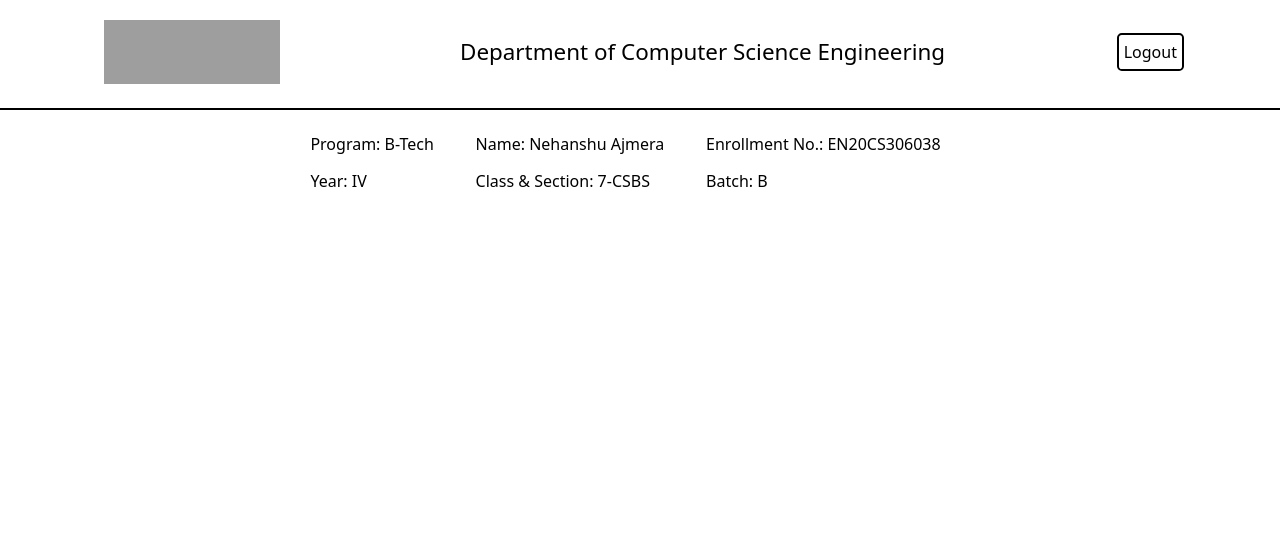
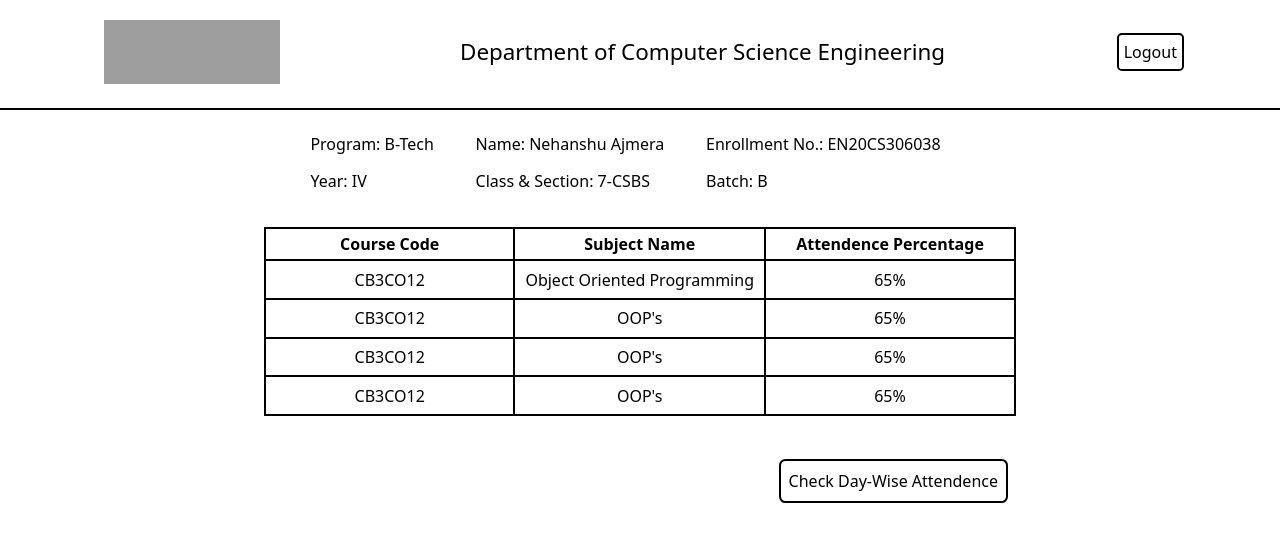
Before and after one commit to nehanshuajmera/DeployAMS, a React (Vite) app in the folder client/: page / in a window 1280 px wide. Shown: the top 542 px of the page. Built offline with nearby package versions, Linux system fonts and the light colour scheme; grey boxes are pictures that could not be loaded.

Commit message:
Student Percentage Page Complete

```diff
--- a/client/src/pages/Attendence/SingleAttendence.css
+++ b/client/src/pages/Attendence/SingleAttendence.css
@@ -1,4 +1,4 @@
-.singleStudentMain{
+.singleStudentMain {
     /* background: linear-gradient(135deg, #1C1C1C 20%, #494949 100%); */
     background-color: #fff;
     color: #000;
@@ -6,7 +6,7 @@
     height: 100vh;
 }
 
-.universalDetails{
+.universalDetails {
     margin: 0.5em;
     padding: 0.5em;
     /* border: 1px solid red; */
@@ -16,38 +16,38 @@
     flex-wrap: wrap;
 }
 
-.cllgLogo{
+.cllgLogo {
     height: 10vh;
     width: 15vw;
     padding: 0.5em;
     /* border: 1px solid blue; */
 }
 
-.cllgLogo img{
+.cllgLogo img {
     width: 100%;
     height: 100%;
 }
 
-.studentDepartment{
+.studentDepartment {
     /* border: 1px solid green; */
     padding: 0.5em;
     font-size: 1.4em;
     font-weight: 500;
 }
 
-.logoutButton{
+.logoutButton {
     padding: 0.3em;
     font-size: 1em;
     border: 2px solid black;
     border-radius: 0.3em;
 }
 
-.logoutButton button{
+.logoutButton button {
     cursor: pointer;
     font-weight: 500;
 }
 
-.studentDetails{
+.studentDetails {
     /* border: 1px solid red; */
     margin: 0.5em auto;
     padding: 0.5em 3em;
@@ -57,7 +57,7 @@
     /* gap: 0.1em; */
 }
 
-.studentDetails h4{
+.studentDetails h4 {
     display: flex;
     align-items: center;
     padding: 0.4em;
@@ -66,6 +66,55 @@
     /* background-color: aqua; */
 }
 
-.styleHr{
+.styleHr {
     border: 1px solid black;
 }
+
+.subjectAttendence {
+    margin: 0.5em auto;
+    padding: 0.5em;
+    width: 60vw;
+    /* border: 1px solid red; */
+}
+
+.subjectTable {
+    /* border: 1px solid yellow; */
+    padding: 0.5em;
+    margin: 0.2em auto;
+    /* width: 50vw; */
+}
+
+.headingForStudents {
+    border: 2px solid #000;
+    margin: 0.2em;
+    padding: 0.2em;
+    width: 20vw;
+}
+
+.dataForStudents {
+    border: 2px solid #000;
+    margin: 0.2em;
+    padding: 0.4em;
+    width: 10vw;
+    font-size: 1em;
+    font-weight: 500;
+    text-align: center;
+}
+
+.detailedAttendence {
+    margin: 1em auto;
+    padding: 0.5em;
+    width: 60vw;
+    /* border: 1px solid red; */
+    display: flex;
+    justify-content: end;
+}
+
+.detailedAttendence button {
+    margin: 0.5em;
+    padding: 0.5em;
+    border: 2px solid #000;
+    border-radius: 0.4em;
+    font-weight: 500;
+    font-size: 1em;
+}
--- a/client/src/pages/Attendence/SingleAttendence.jsx
+++ b/client/src/pages/Attendence/SingleAttendence.jsx
@@ -1,7 +1,10 @@
-import React from 'react'
+import React, { useState } from 'react'
 import './SingleAttendence.css';
 
 export default function SingleAttendence(props) {
+
+  // const [Subjects, setSubjects] = useState(Data);
+
   return (
     <div className="singleStudentMain">
       <div className="universalDetails">
@@ -15,7 +18,7 @@ export default function SingleAttendence(props) {
           <button>Logout</button>
         </div>
       </div>
-      <hr className="styleHr"/>
+      <hr className="styleHr" />
       <div className="studentDetails">
         <div className="studentProgramme"><h4>Program: {props.Program}</h4></div>
         <div className="studentName"><h4>Name: {props.Name}</h4></div>
@@ -25,7 +28,51 @@ export default function SingleAttendence(props) {
         <div className="studentBatch"><h4>Batch: {props.Batch}</h4></div>
       </div>
       <div className="subjectAttendence">
-
+        <table className='subjectTable'>
+          <thead className="subjectTableHeading">
+            <tr>
+              <th className='headingForStudents'>Course Code</th>
+              <th className='headingForStudents'>Subject Name</th>
+              <th className='headingForStudents'>Attendence Percentage</th>
+            </tr>
+          </thead>
+          <tbody className='subjectTableBody'>
+            <tr>
+              <td className='dataForStudents'>CB3CO12</td>
+              <td className='dataForStudents'>Object Oriented Programming</td>
+              <td className='dataForStudents'>65%</td>
+            </tr>
+            <tr>
+              <td className='dataForStudents'>CB3CO12</td>
+              <td className='dataForStudents'>OOP's</td>
+              <td className='dataForStudents'>65%</td>
+            </tr>
+            <tr>
+              <td className='dataForStudents'>CB3CO12</td>
+              <td className='dataForStudents'>OOP's</td>
+              <td className='dataForStudents'>65%</td>
+            </tr>
+            <tr>
+              <td className='dataForStudents'>CB3CO12</td>
+              <td className='dataForStudents'>OOP's</td>
+              <td className='dataForStudents'>65%</td>
+            </tr>
+          </tbody>
+          {/* <tbody className='subjectTableBody'>
+            {Subjects.map((subject) => (
+              <tr>
+                <td className='dataForStudents'>{subject.CourseCode}</td>
+                <td className='dataForStudents'>{subject.Name}</td>
+                <td className='dataForStudents'>{subject.Percent}</td>
+              </tr>
+            ))}
+          </tbody> */}
+        </table>
+      </div>
+      <div className="detailedAttendence">
+        <div className="checkAttendence">
+          <button><h4>Check Day-Wise Attendence</h4></button>
+        </div>
       </div>
     </div>
   )
```
